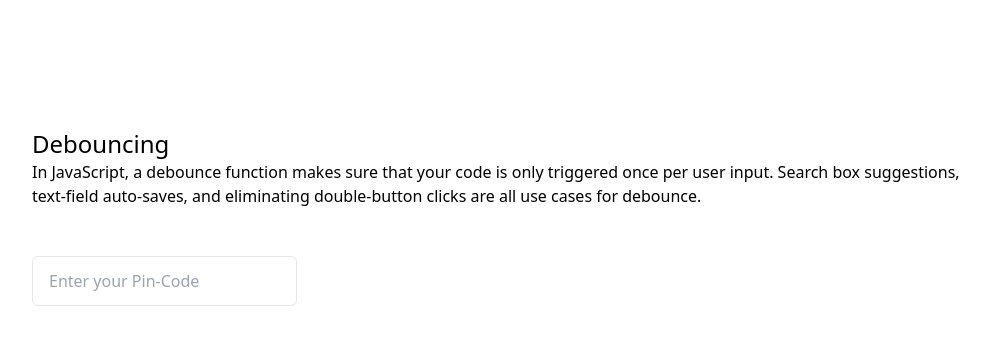
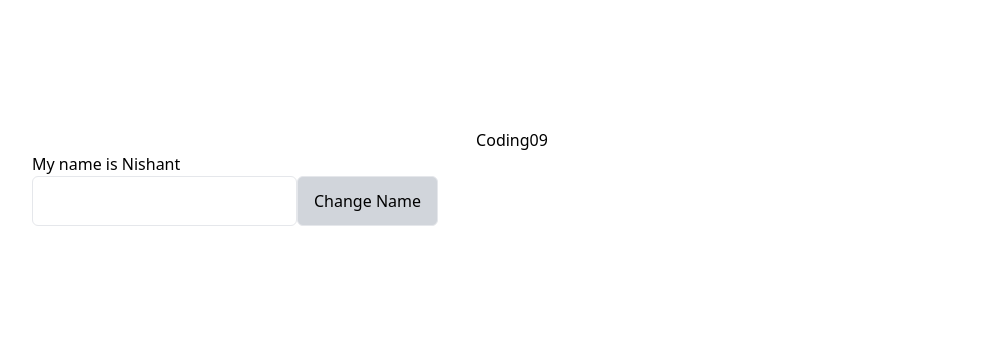
Before and after one commit to thethmuenaing/react-interview-questions, a React (Create React App) app: page / in a window 1280 px wide. Shown: the top 344 px of the page, without its empty margins (128-1117 px from the left). Built offline with nearby package versions, Linux system fonts and the light colour scheme; no server answers.

Commit message:
change user name

```diff
--- a/src/App.js
+++ b/src/App.js
@@ -1,9 +1,9 @@
-import Coding08 from "./comments/Coding08";
+import Coding09 from "./comments/Coding09/Coding09";
 
 function App() {
 	return (
 		<div className="w-[75%] mx-auto mt-32">
-			<Coding08 />
+			<Coding09 />
 		</div>
 	);
 }
--- /dev/null
+++ b/src/comments/Coding09/Coding09.js
@@ -0,0 +1,20 @@
+import React, { useState } from "react";
+import Home from "./Home";
+import Profile from "./Profile";
+
+const Coding09 = () => {
+	const [name, setName] = useState("Nishant");
+	return (
+		<div>
+			<div className="text-center">
+				<h1>Coding09</h1>
+			</div>
+			<div>
+				<Home name={name} />
+				<Profile setName={setName} />
+			</div>
+		</div>
+	);
+};
+
+export default Coding09;
--- /dev/null
+++ b/src/comments/Coding09/Home.js
@@ -0,0 +1,13 @@
+import React from "react";
+
+const Home = ({ name }) => {
+	return (
+		<div>
+			<div>
+				<h1>My name is {name}</h1>
+			</div>
+		</div>
+	);
+};
+
+export default Home;
--- /dev/null
+++ b/src/comments/Coding09/Profile.js
@@ -0,0 +1,33 @@
+import React, { useState } from "react";
+
+const Profile = ({ setName }) => {
+	const [handleChangeName, setHandleChangeName] = useState("");
+	const handleChange = (e) => {
+		const value = e.target.value;
+		setHandleChangeName(value);
+	};
+
+	const handleClick = () => {
+		setHandleChangeName("");
+		setName(handleChangeName);
+	};
+	return (
+		<div>
+			<div>
+				<input
+					value={handleChangeName}
+					className="px-4 py-3 border rounded-md focus:outline-none"
+					onChange={handleChange}
+				/>
+				<button
+					className="px-4 py-3 border rounded-md bg-gray-300"
+					onClick={handleClick}
+				>
+					Change Name
+				</button>
+			</div>
+		</div>
+	);
+};
+
+export default Profile;
```
